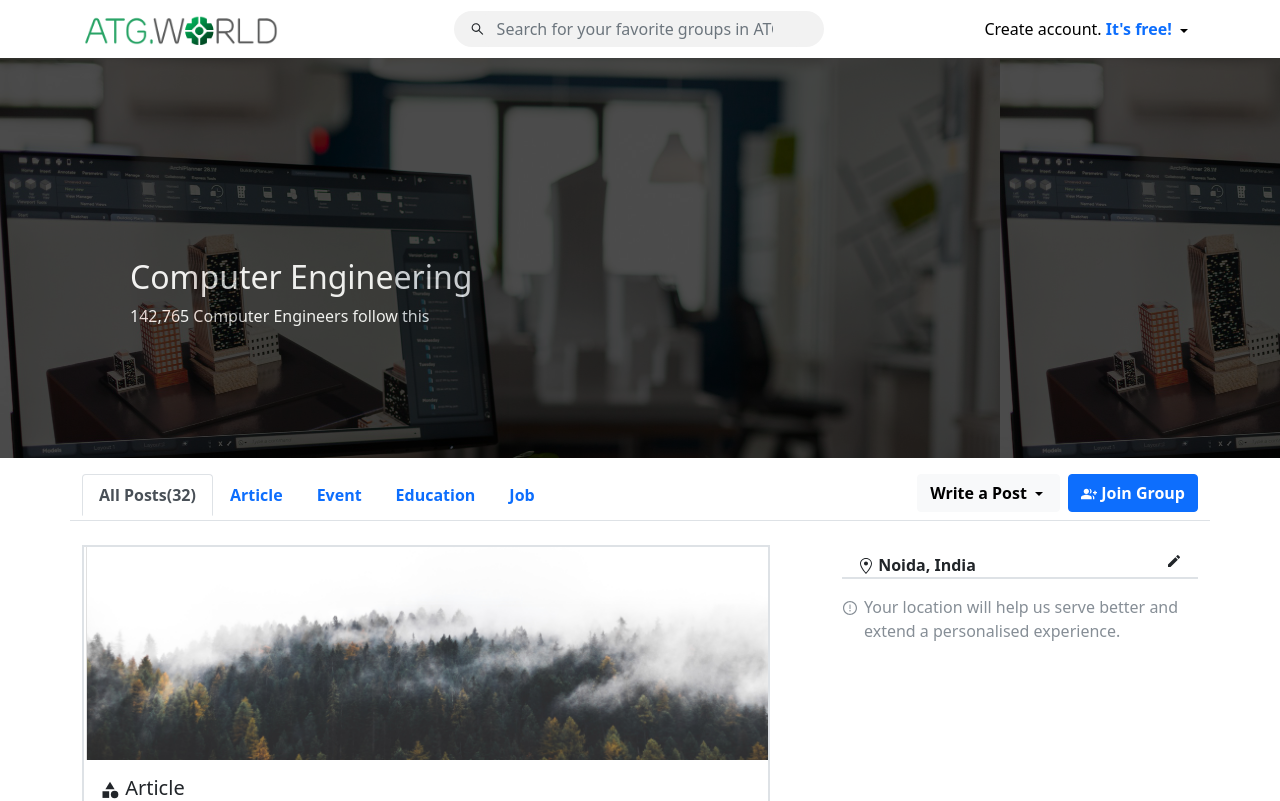
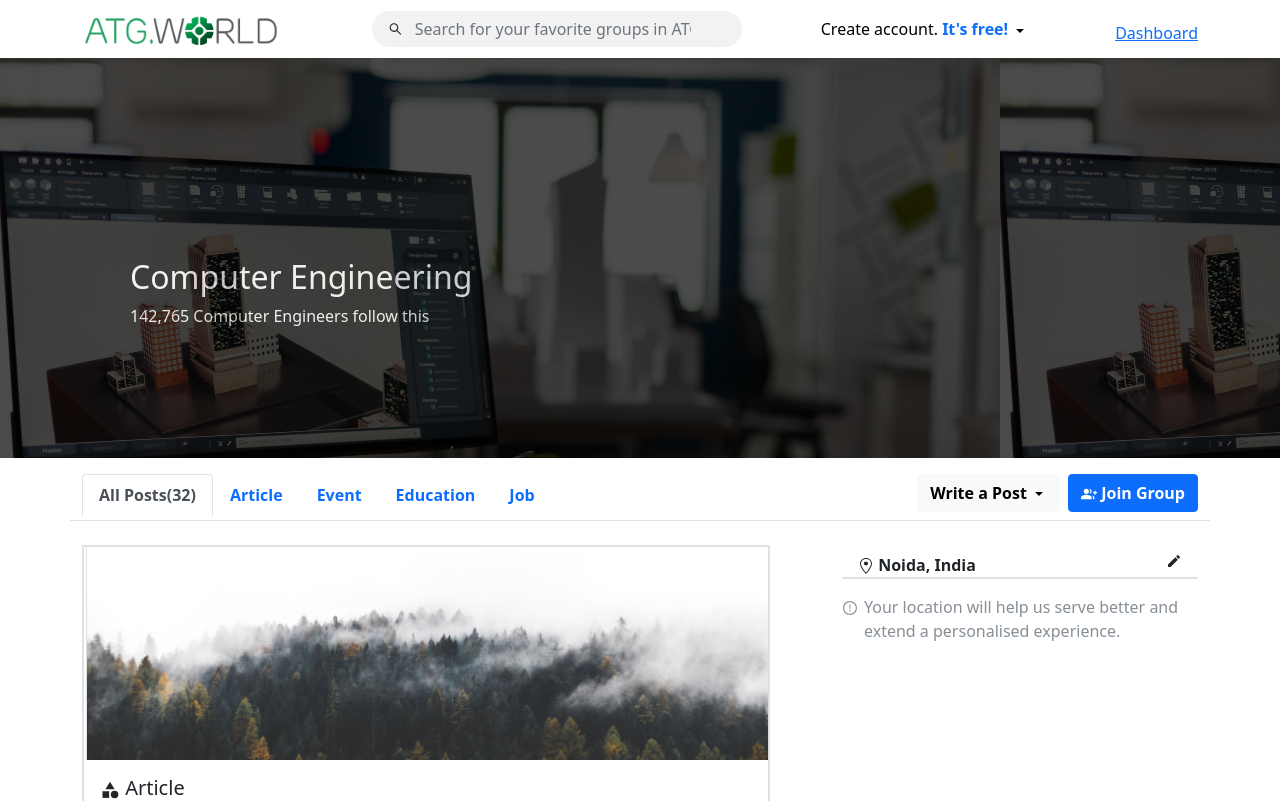
Before and after one commit to MrMADS28289/ATG.WORLD, a React (Create React App) app: page /home in a window 1280 px wide. Shown: the top 801 px of the page. Built offline with nearby package versions, Linux system fonts and the light colour scheme.

Commit message:
Projct completed

```diff
--- a/src/Components/Dashboard/UserInfo.js
+++ b/src/Components/Dashboard/UserInfo.js
@@ -25,6 +25,7 @@ const UserInfo = ({ user }) => {
                     src={avatar && avatar2}
                     alt="" />
                 <p className='fs-3 m-0'>{username}</p>
+
                 <div className='w-75 d-flex flex-column justify-content-center'>
                     <p
                         style={{
--- a/src/Components/Shared/NavBar.js
+++ b/src/Components/Shared/NavBar.js
@@ -8,6 +8,7 @@ import { RiFacebookCircleFill } from 'react-icons/ri';
 import { FcGoogle } from 'react-icons/fc';
 import { BiDownArrow, BiCircle, BiRectangle } from 'react-icons/bi';
 import d_log from '../../Assets/d_log.png';
+import { RiArrowGoBackLine } from 'react-icons/ri';
 
 const NavBar = () => {
 
@@ -46,6 +47,7 @@ const NavBar = () => {
                 >
                     Create account. <span className='fw-bold text-primary'>It's free!</span> <IoMdArrowDropdown />
                 </button>
+                <Link to='/' class="ms-2 mt-2">Dashboard</Link>
             </Container>
             <Container className='d-flex justify-content-between d-md-none'>
                 <button
```
